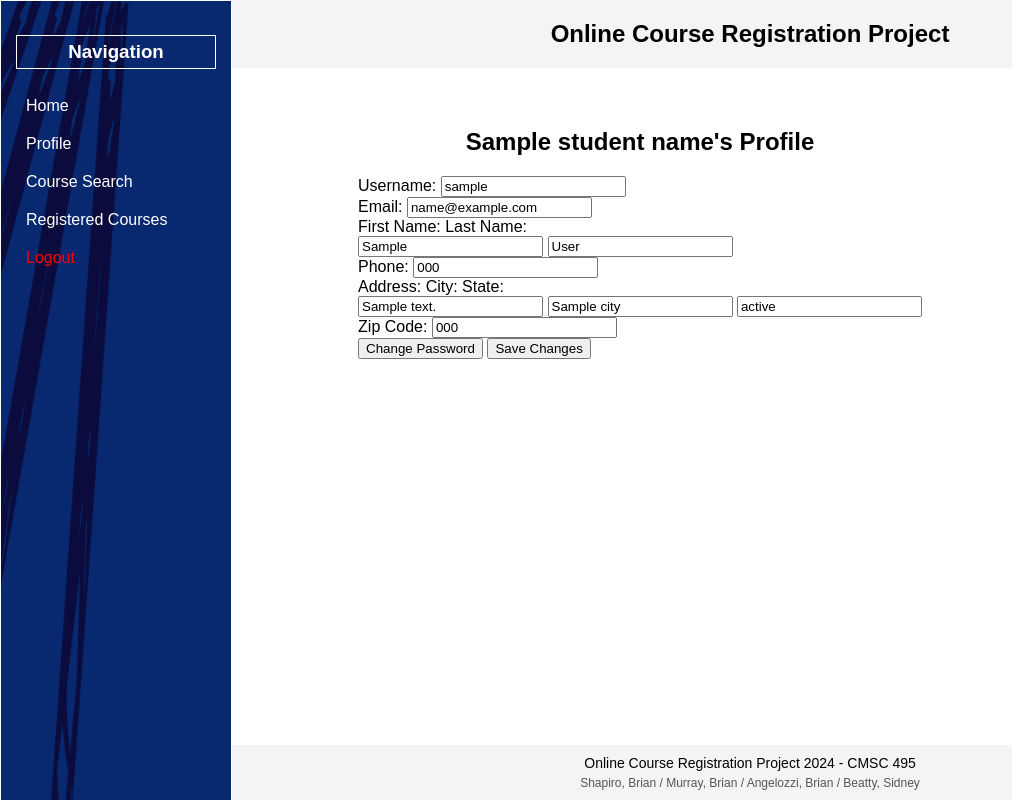
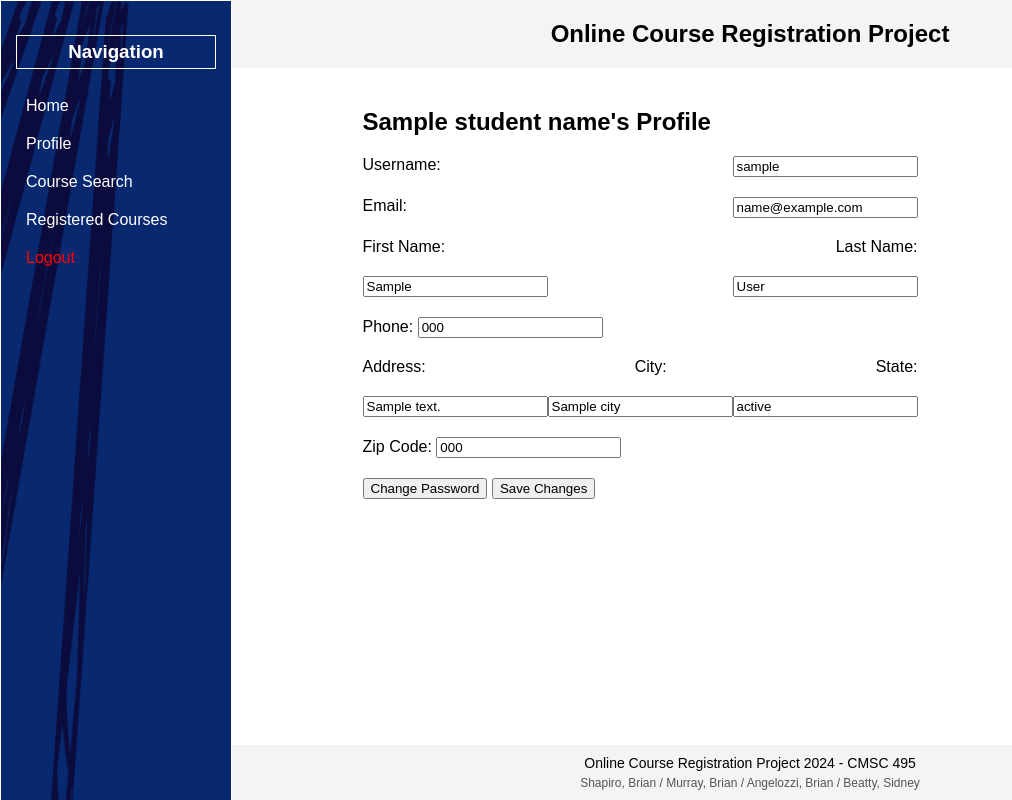
Before and after one commit to shapirobd/course_registration, a Flask app: template templates/profile.html in a window 1280 px wide. Shown: the whole page, without its empty margins (0-1012 px from the left). Run offline with Flask 3, Linux system fonts and the light colour scheme; the template is opened without the code that fills it: most values are stand-ins (such as "Sample title", 1, 10 or a date in 2020); parts of the project's set-up code (start-up, migrations or seed data) failed here and were passed over.

Commit message:
Update profile.html

```diff
--- a/templates/profile.html
+++ b/templates/profile.html
@@ -3,52 +3,53 @@
 {% block title %}Profile{% endblock %}
 
 {% block content %}
-<div class="main-content" style="display: flex; flex-direction: column; align-items: center;">
+<div class="container" style="max-width: 600px; margin: 20px auto;">
     <h2>{{ student_name }}'s Profile</h2>
 
-    <form method="POST" action="/update_profile" style="width: 100%; max-width: 600px;">
+    <form method="POST" action="/update_profile" style="width: 100%;">
+
         <!-- Username (locked/uneditable) -->
-        <div class="field-pair">
+        <div class="field-pair" style="display: flex; justify-content: space-between; margin-bottom: 20px;">
             <label for="username">Username:</label>
             <input type="text" id="username" name="username" value="{{ username }}" readonly>
         </div>
 
         <!-- Email -->
-        <div class="field-pair">
+        <div class="field-pair" style="display: flex; justify-content: space-between; margin-bottom: 20px;">
             <label for="email">Email:</label>
             <input type="email" id="email" name="email" value="{{ email }}" required>
         </div>
 
         <!-- First Name and Last Name -->
-        <div class="field-pair">
+        <div class="field-pair" style="display: flex; justify-content: space-between; margin-bottom: 20px;">
             <label for="first_name">First Name:</label>
             <label for="last_name">Last Name:</label>
         </div>
-        <div class="field-pair">
+        <div class="field-pair" style="display: flex; justify-content: space-between; margin-bottom: 20px;">
             <input type="text" id="first_name" name="first_name" value="{{ first_name }}" required>
             <input type="text" id="last_name" name="last_name" value="{{ last_name }}" required>
         </div>
 
         <!-- Phone -->
-        <div class="field-single">
+        <div class="field-single" style="margin-bottom: 20px;">
             <label for="phone">Phone:</label>
             <input type="text" id="phone" name="phone" value="{{ phone }}">
         </div>
 
         <!-- Address, City, State -->
-        <div class="field-group">
+        <div class="field-group" style="display: flex; justify-content: space-between; margin-bottom: 20px;">
             <label for="address">Address:</label>
             <label for="city">City:</label>
             <label for="state">State:</label>
         </div>
-        <div class="field-group">
+        <div class="field-group" style="display: flex; justify-content: space-between; margin-bottom: 20px;">
             <input type="text" id="address" name="address" value="{{ address }}">
             <input type="text" id="city" name="city" value="{{ city }}">
             <input type="text" id="state" name="state" value="{{ state }}">
         </div>
 
         <!-- Zip Code -->
-        <div class="field-single">
+        <div class="field-single" style="margin-bottom: 20px;">
             <label for="zip_code">Zip Code:</label>
             <input type="text" id="zip_code" name="zip_code" value="{{ zip_code }}">
         </div>
```
